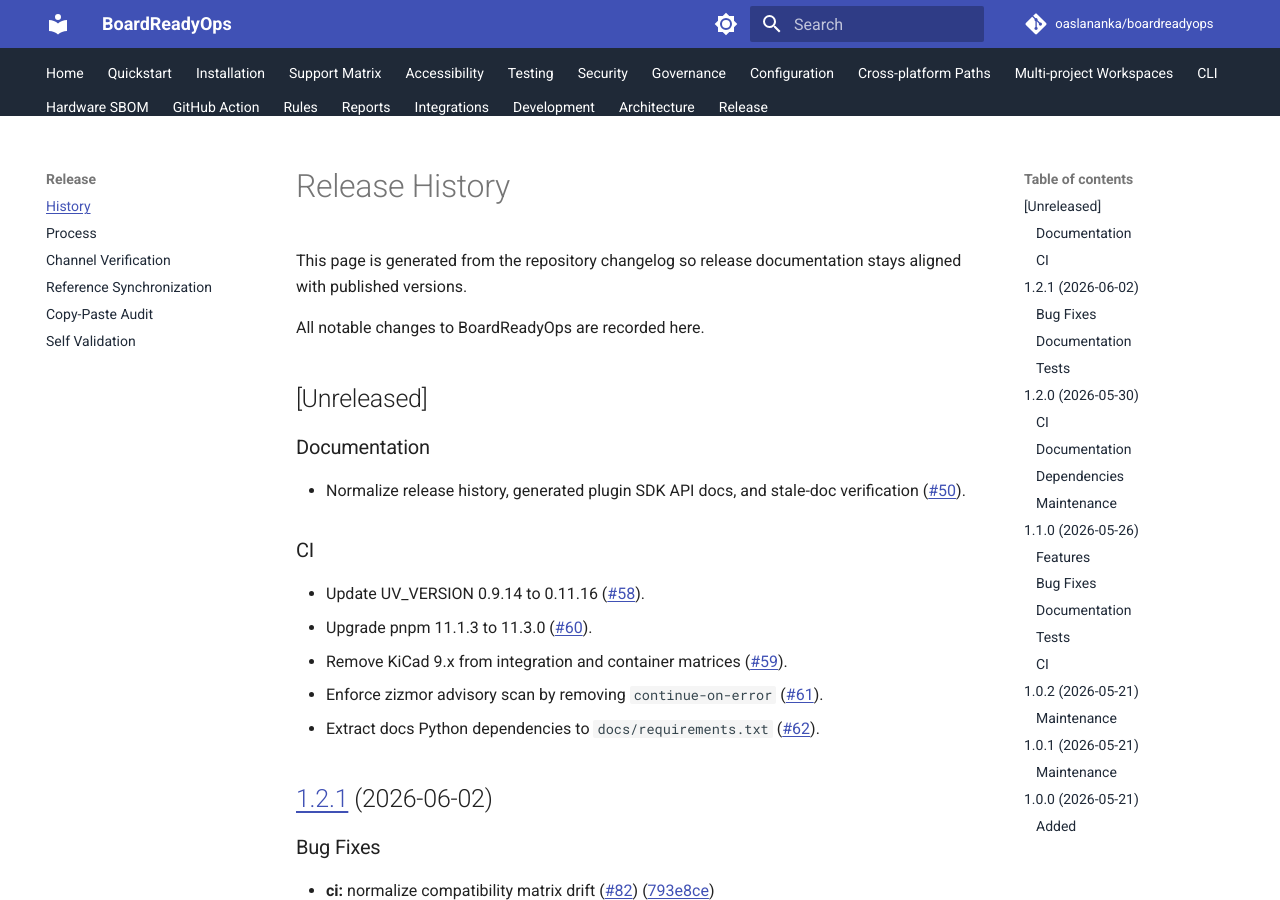
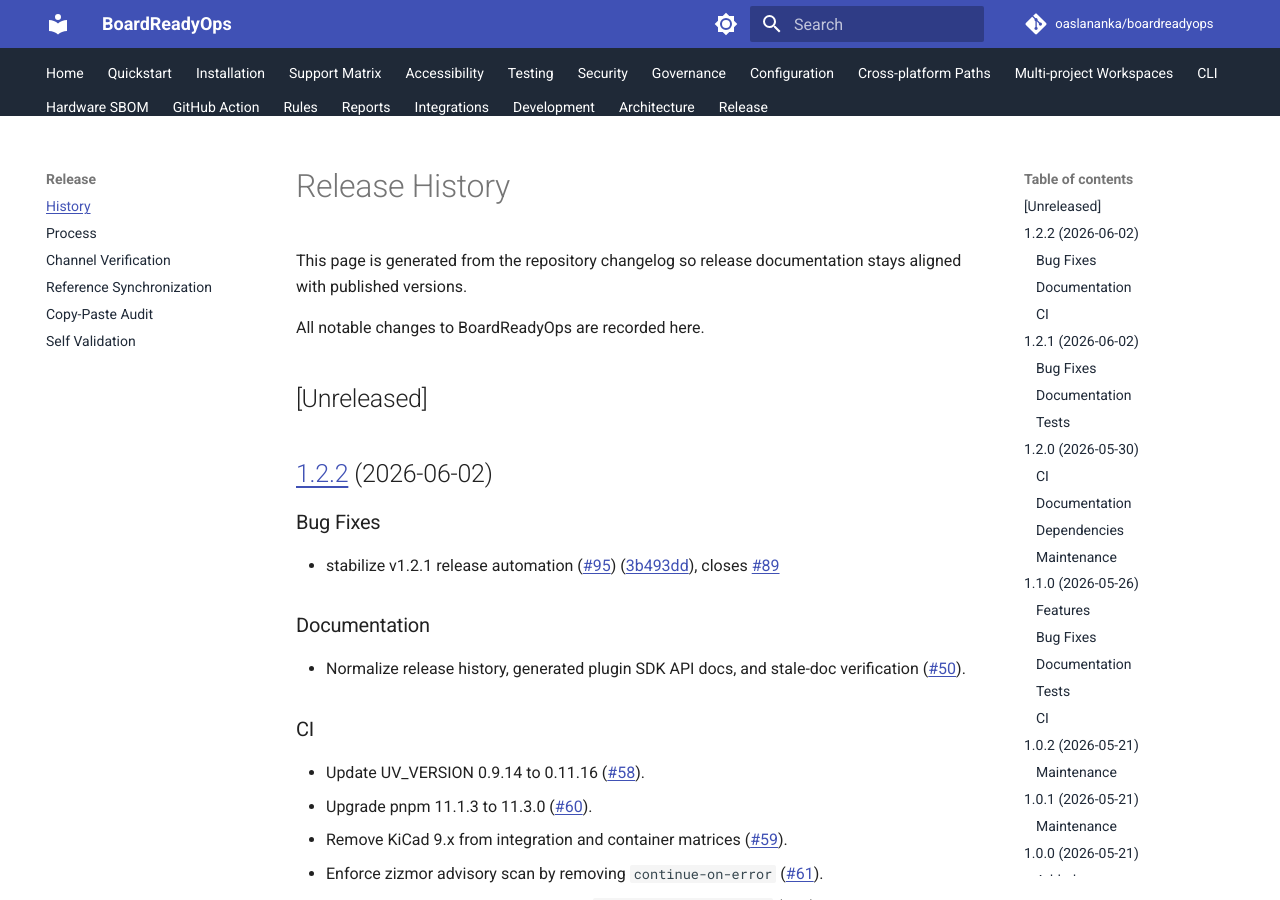
Before and after one commit to actions-marketplace-validations/oaslananka_boardreadyops, an MkDocs documentation site: the page built from docs/release/history.md, in a window 1280 px wide and 900 px high. Built offline with MkDocs 1.6.1 and Material for MkDocs 9.7.7, drawn with Linux system fonts in a browser that asks for light colours; comment, search, counter and statistics services are not loaded; the version menu is left out.

Commit message:
fix: stabilize v1.2.2 release CI (dist, KiCad metadata, CHANGELOG)
Merges PR #98 into main. Fixes stale dist bundles, KiCad metadata kicad_version (9.0 → 10.0), CHANGELOG.md Unreleased-first format, docs/release/history.md regeneration, and integration test expectation.

```diff
--- a/docs/release/history.md
+++ b/docs/release/history.md
@@ -7,6 +7,12 @@ This page is generated from the repository changelog so release documentation st
 All notable changes to BoardReadyOps are recorded here.
 
 ## [Unreleased]
+
+## [1.2.2](https://github.com/oaslananka/boardreadyops/compare/v1.2.1...v1.2.2) (2026-06-02)
+
+### Bug Fixes
+
+- stabilize v1.2.1 release automation ([#95](https://github.com/oaslananka/boardreadyops/issues/95)) ([3b493dd](https://github.com/oaslananka/boardreadyops/commit/3b493ddca01e7b01964697db66896ee7169eba13)), closes [#89](https://github.com/oaslananka/boardreadyops/issues/89)
 
 ### Documentation
 
```
Also changed, not shown: CHANGELOG.md (+3 -4 lines), 4 other files.
